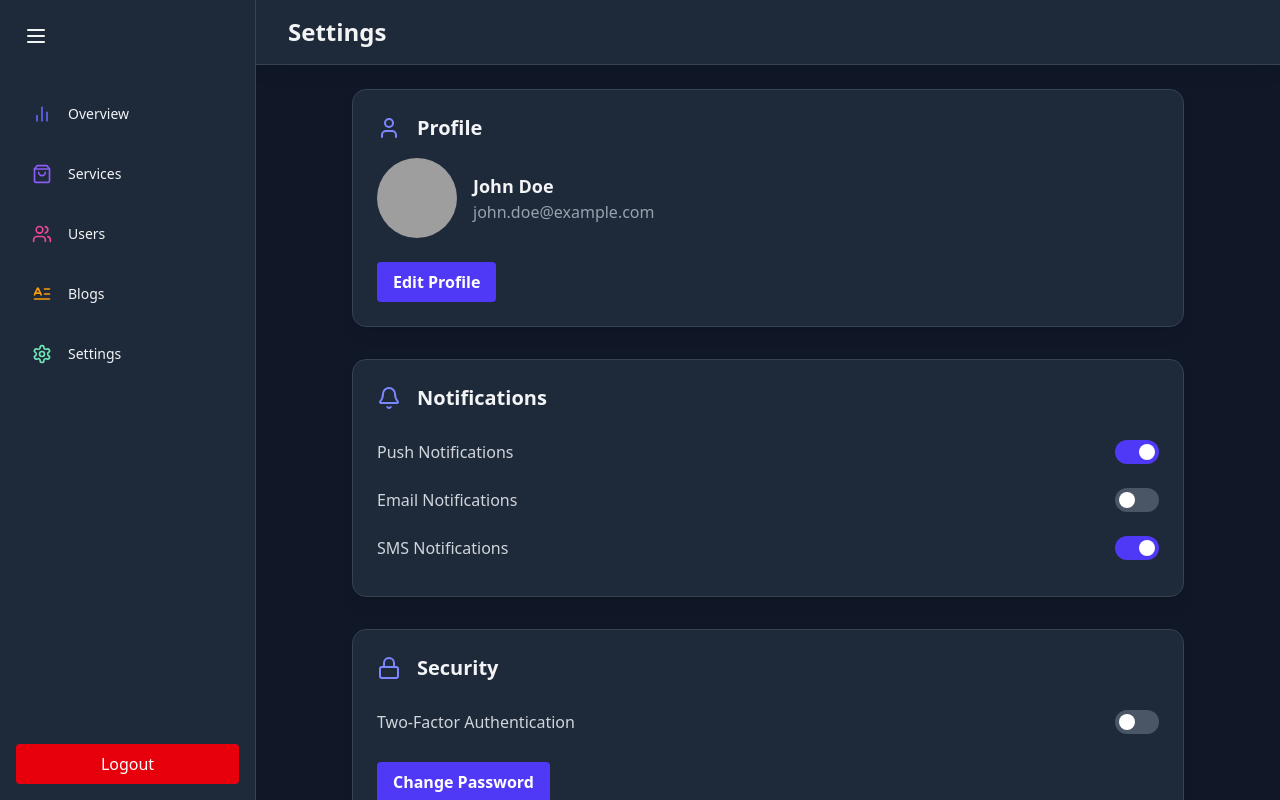
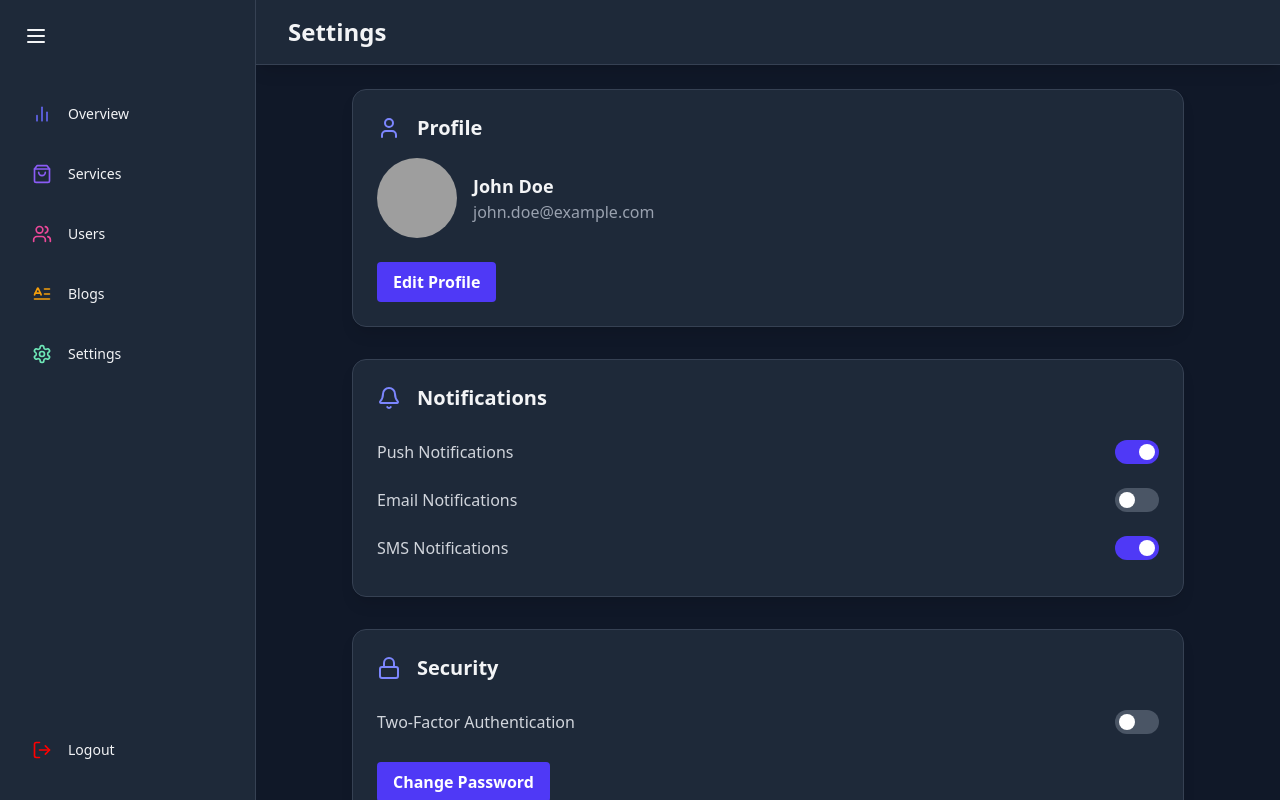
Before and after one commit to test-usa/tortuga7-dashboard, a React (Vite) app: page /settings in a window 1280 px wide. Built offline with nearby package versions, Linux system fonts and the light colour scheme; sample sign-in values are in the browser's storage; grey boxes are pictures that could not be loaded.

Commit message:
UI Update

```diff
--- a/src/components/common/Sidebar.tsx
+++ b/src/components/common/Sidebar.tsx
@@ -2,6 +2,7 @@ import {
   BarChart2,
   DollarSign,
   LetterText,
+  LogOut,
   Menu,
   Settings,
   ShoppingBag,
@@ -32,14 +33,14 @@ const SIDEBAR_ITEMS = [
 
 const Sidebar = () => {
   const [isSidebarOpen, setIsSidebarOpen] = useState(true);
-  const {logout} = useAuth()
+  const { logout } = useAuth();
 
   const navigate = useNavigate();
 
   const handleLogout = () => {
     localStorage.removeItem("accessToken");
     navigate("/login");
-	logout()
+    logout();
   };
 
   return (
@@ -54,7 +55,7 @@ const Sidebar = () => {
           whileHover={{ scale: 1.1 }}
           whileTap={{ scale: 0.9 }}
           onClick={() => setIsSidebarOpen(!isSidebarOpen)}
-          className="p-2 rounded-full hover:bg-gray-700 transition-colors max-w-fit"
+          className="p-2 rounded-full hover:bg-gray-700 transition-colors max-w-fit cursor-pointer"
         >
           <Menu size={24} />
         </motion.button>
@@ -85,12 +86,32 @@ const Sidebar = () => {
           ))}
         </nav>
 
-        <button
+        <motion.div
+          onClick={handleLogout}
+          className="flex items-center p-4 text-sm font-medium rounded-lg hover:bg-gray-700 transition-colors mb-2 cursor-pointer"
+        >
+          <LogOut size={20} style={{ color: "red", minWidth: "20px" }} />
+          <AnimatePresence>
+            {isSidebarOpen && (
+              <motion.span
+                className="ml-4 whitespace-nowrap"
+                initial={{ opacity: 0, width: 0 }}
+                animate={{ opacity: 1, width: "auto" }}
+                exit={{ opacity: 0, width: 0 }}
+                transition={{ duration: 0.2, delay: 0.3 }}
+              >
+                Logout
+              </motion.span>
+            )}
+          </AnimatePresence>
+        </motion.div>
+
+        {/* <button
           onClick={handleLogout}
           className="mt-4 px-4 py-2 rounded bg-red-600 hover:bg-red-700 text-white font-medium"
         >
           Logout
-        </button>
+        </button> */}
       </div>
     </motion.div>
   );
--- a/src/components/settings/Profile.tsx
+++ b/src/components/settings/Profile.tsx
@@ -4,20 +4,20 @@ import SettingSection from "./SettingSection";
 const Profile = () => {
   return (
     <SettingSection icon={User} title={"Profile"}>
-			<div className='flex flex-col sm:flex-row items-center mb-6'>
+      <div className="flex flex-col sm:flex-row items-center mb-6">
         <img
-					src='https://randomuser.me/api/portraits/men/3.jpg'
-					alt='Profile'
-					className='rounded-full w-20 h-20 object-cover mr-4'
+          src="https://randomuser.me/api/portraits/men/3.jpg"
+          alt="Profile"
+          className="rounded-full w-20 h-20 object-cover mr-4"
         />
 
         <div>
-					<h3 className='text-lg font-semibold text-gray-100'>John Doe</h3>
-					<p className='text-gray-400'>john.doe@example.com</p>
+          <h3 className="text-lg font-semibold text-gray-100">John Doe</h3>
+          <p className="text-gray-400">john.doe@example.com</p>
         </div>
       </div>
 
-			<button className='bg-indigo-600 hover:bg-indigo-700 text-white font-bold py-2 px-4 rounded transition duration-200 w-full sm:w-auto'>
+      <button className="bg-indigo-600 hover:bg-indigo-700 text-white font-bold py-2 px-4 rounded transition duration-200 w-full sm:w-auto cursor-pointer">
         Edit Profile
       </button>
     </SettingSection>
--- a/src/components/settings/Security.tsx
+++ b/src/components/settings/Security.tsx
@@ -13,11 +13,10 @@ const Security = () => {
         isOn={twoFactor}
         onToggle={() => setTwoFactor(!twoFactor)}
       />
-			<div className='mt-4'>
+      <div className="mt-4">
         <button
-					className='bg-indigo-600 hover:bg-indigo-700 text-white font-bold py-2 px-4 rounded
-        transition duration-200
-        '
+          className="bg-indigo-600 hover:bg-indigo-700 text-white font-bold py-2 px-4 rounded
+        transition duration-200 cursor-pointer"
         >
           Change Password
         </button>
--- a/src/components/settings/ToggleSwitch.tsx
+++ b/src/components/settings/ToggleSwitch.tsx
@@ -1,18 +1,16 @@
-
 type ToggleSwitch = {
-    label: string,
-    isOn: boolean,
-    onToggle: () => void,
-}
-
+  label: string;
+  isOn: boolean;
+  onToggle: () => void;
+};
 
 const ToggleSwitch = ({ label, isOn, onToggle }: ToggleSwitch) => {
   return (
-		<div className='flex items-center justify-between py-3'>
-			<span className='text-gray-300'>{label}</span>
+    <div className="flex items-center justify-between py-3">
+      <span className="text-gray-300">{label}</span>
       <button
         className={`
-        relative inline-flex items-center h-6 rounded-full w-11 transition-colors focus:outline-none
+        relative inline-flex items-center h-6 rounded-full w-11 transition-colors focus:outline-none cursor-pointer
         ${isOn ? "bg-indigo-600" : "bg-gray-600"}
         `}
         onClick={onToggle}
```
Lines whose indentation alone changed are shown as unchanged.
